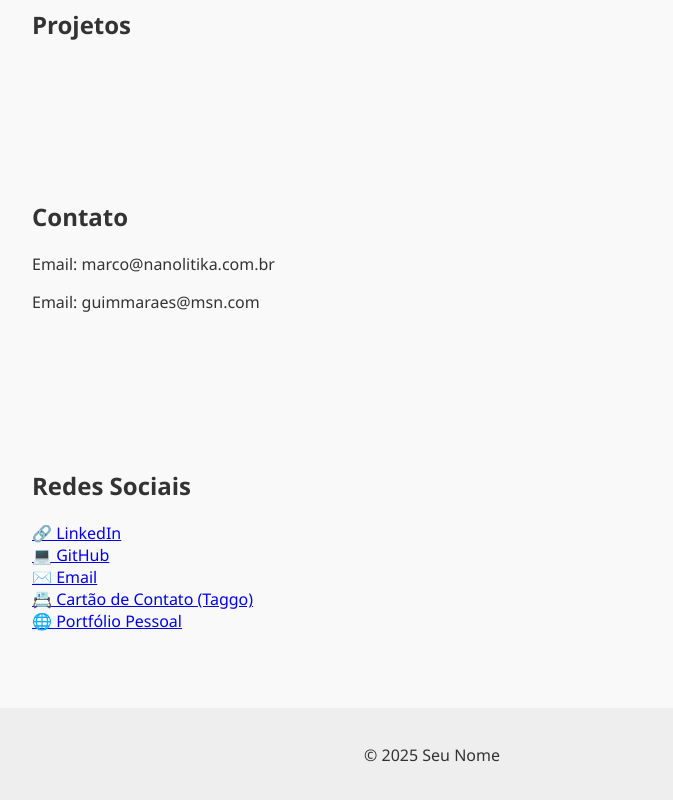
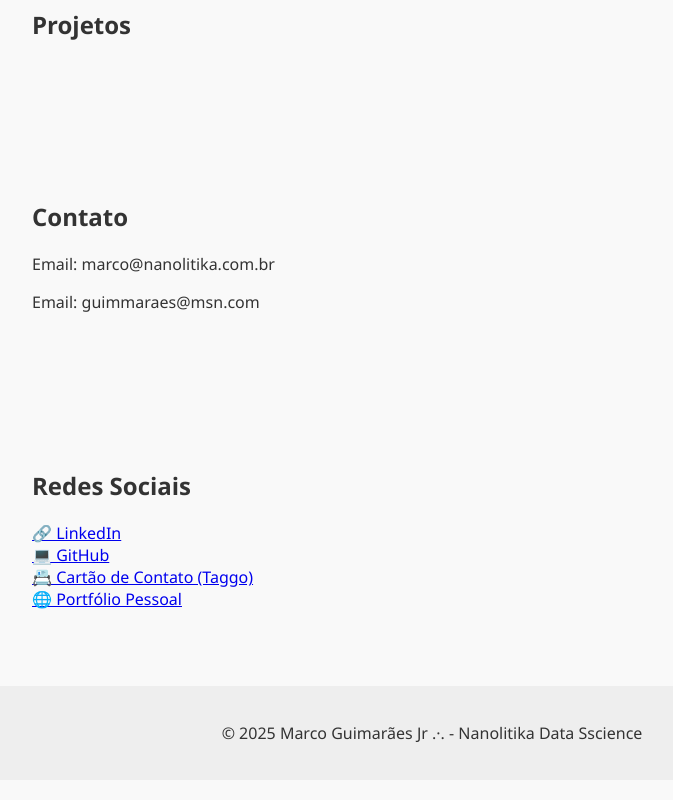
Before and after one commit to guimmaraes/portfolio, a plain HTML site: page index.html in a window 1280 px wide. Shown: the part 609-1409 px from the top of the page, without its empty margins (208-881 px from the left). Drawn offline with Linux system fonts and the light colour scheme.

Commit message:
versão 1.0 - 14/07 - 14:20

```diff
--- a/index.html
+++ b/index.html
@@ -42,14 +42,13 @@
   <ul style="list-style: none; padding: 0;">
     <li><a href="https://www.linkedin.com/in/mguimaraes" target="_blank">🔗 LinkedIn</a></li>
     <li><a href="https://github.com/guimmaraes" target="_blank">💻 GitHub</a></li>
-    <li><a href="mailto:guimmaraes@gmail.com">✉️ Email</a></li>
     <li><a href="https://taggo.one/mguimaraes" target="_blank">📇 Cartão de Contato (Taggo)</a></li>
     <li><a href="https://www.mguim.com.br/" target="_blank">🌐 Portfólio Pessoal</a></li>
   </ul>
 </section>
 
   <footer>
-    <p>© 2025 Seu Nome</p>
+    <p>© 2025 Marco Guimarães Jr .·. - Nanolitika Data Sscience </p>
   </footer>
 
   <script src="script.js"></script>
```
